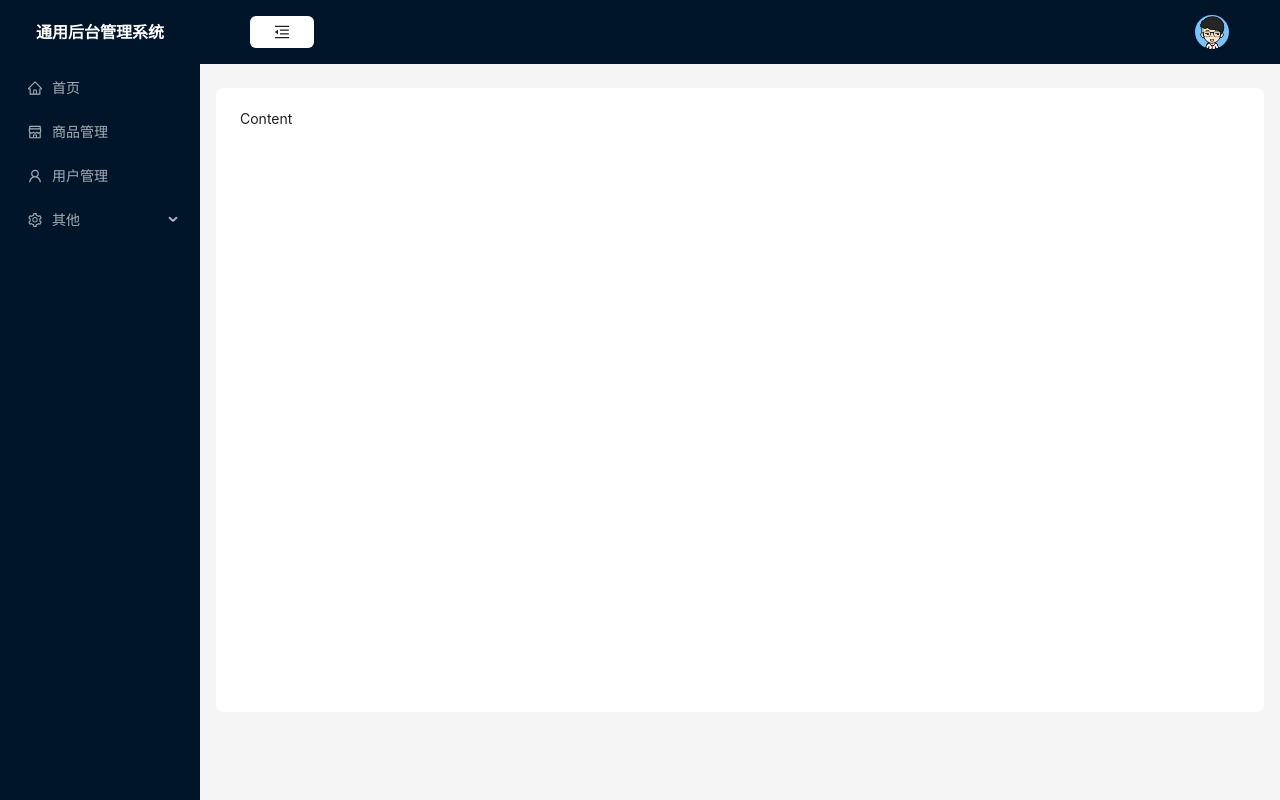
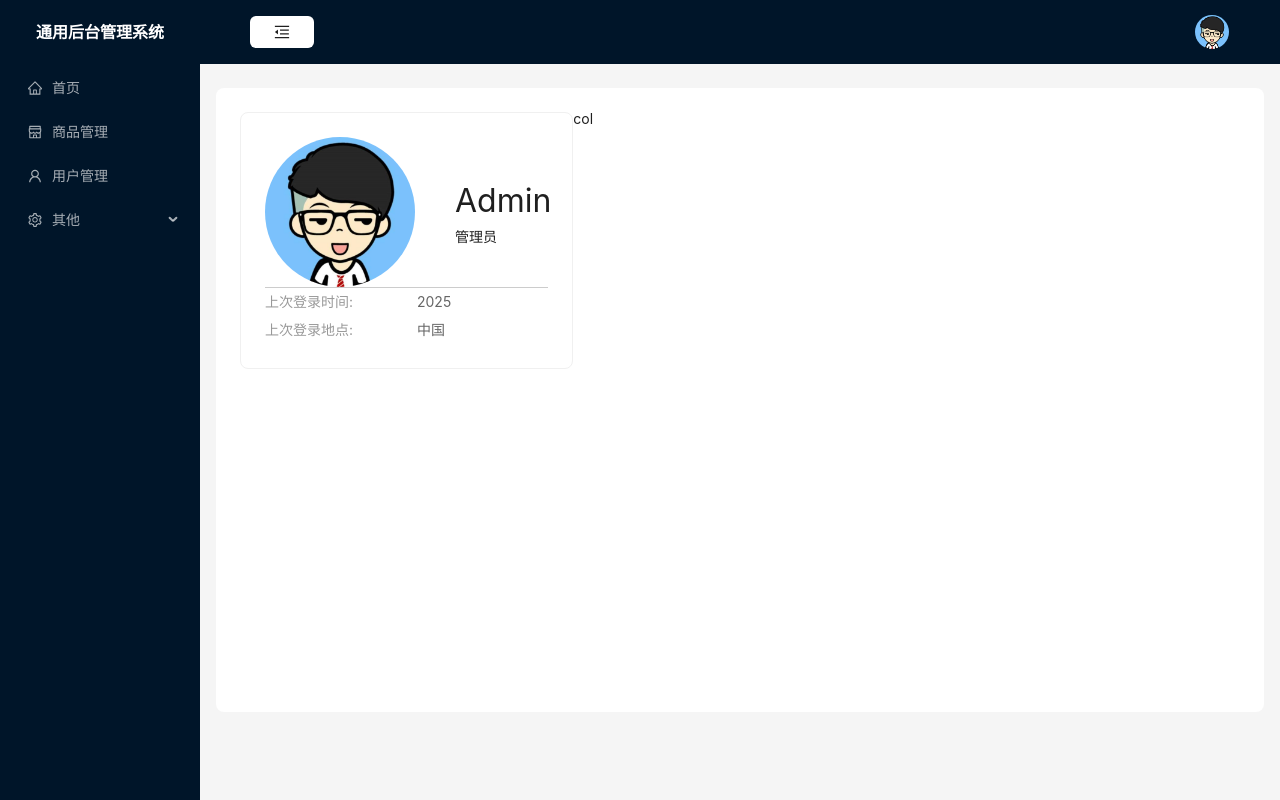
Before and after one commit to Adatuo/react--admin-template, a React (Vite) app: page /home in a window 1280 px wide. Built offline with nearby package versions, Linux system fonts and the light colour scheme.

Commit message:
✨ feat(home): Row+Col 8:16, Card
布局，新增卡片组件

```diff
--- a/src/pages/home/home.scss
+++ b/src/pages/home/home.scss
@@ -0,0 +1,27 @@
+.home{
+  .user{
+    display: flex;
+    align-items: center;
+    border-bottom: 1px solid #ccc;
+    img{
+      width: 150px;
+      height: 150px;
+      border-radius: 50%;
+      margin-right: 40px;
+    }
+    .name{
+      font-size: 32px;
+    }
+  }
+  .login-info{
+    p{
+      line-height: 28px;
+      font-size: 14px;
+      color: #999999;
+      span{
+        color: #666666;
+        margin-left: 60px;
+      }
+    }
+  }
+}
--- a/src/pages/home/index.tsx
+++ b/src/pages/home/index.tsx
@@ -1,13 +1,28 @@
-import { Button } from 'antd';
+import { Card, Col, Row } from 'antd';
+import userImg from '../../assets/images/user.png';
+import './home.scss';
 
 const Home: React.FC = () => {
   return (
-    <div>
-      Home
-      <Button type='primary'>primary</Button>
-    </div>
+    <Row className='home'>
+      <Col span={8}>
+        <Card hoverable>
+          <div className='user'>
+            <img src={userImg} alt="加载失败" />
+            <div className='userInfo'>
+              <p className='name'>Admin</p>
+              <p className='access'>管理员</p>
+            </div>
+          </div>
+          <div className='login-info'>
+            <p>上次登录时间: <span>2025</span></p>
+            <p>上次登录地点: <span>中国</span></p>
+          </div>
+        </Card>
+      </Col>
+      <Col span={16}>col</Col>
+    </Row>
   );
 };
 
-
 export default Home;
--- a/src/pages/main.tsx
+++ b/src/pages/main.tsx
@@ -11,20 +11,21 @@ import CommonAside from '../components/commonAside';
 import CommonHeader from '../components/commonHeader';
 import { useSelector } from 'react-redux';
 import type { RootState } from '../store';
+import { Outlet } from 'react-router-dom';
 
-const { Header, Sider, Content } = Layout;
+const { Content } = Layout;
 const Main: React.FC = () => {
   // const [collapsed, setCollapsed] = useState(false);
   const {
     token: { colorBgContainer, borderRadiusLG },
   } = theme.useToken();
   // 展开收起的状态
-  const collapsed = useSelector((state:RootState) => state.tab.isCollapse);
+  const collapsed = useSelector((state: RootState) => state.tab.isCollapse);
   return (
     <Layout className="main-container">
       <CommonAside collapsed={collapsed} />
       <Layout>
-        <CommonHeader collapsed={collapsed}/>
+        <CommonHeader collapsed={collapsed} />
         <Content
           style={{
             margin: '24px 16px',
@@ -34,7 +35,7 @@ const Main: React.FC = () => {
             borderRadius: borderRadiusLG,
           }}
         >
-          Content
+          <Outlet />
         </Content>
       </Layout>
     </Layout>
```
